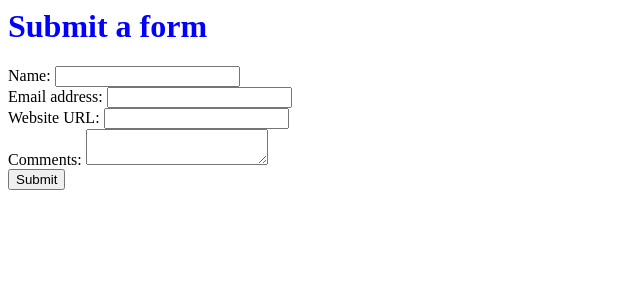
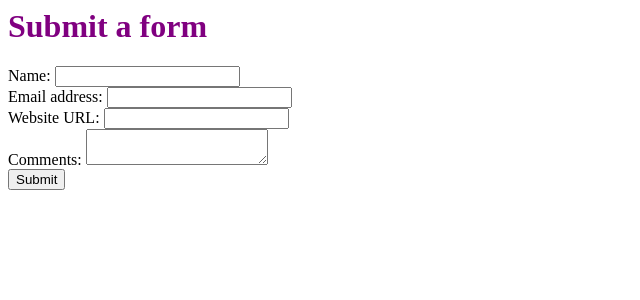
Before and after one commit to grachar/kycdocxs-gh-repo, a Flask app: page /form in a window 1280 px wide. Shown: the top 300 px of the page, without its empty margins (0-640 px from the left). Run offline with Flask 2, Linux system fonts and the light colour scheme.

Commit message:
Change colour back

```diff
--- a/static/style.css
+++ b/static/style.css
@@ -1,4 +1,3 @@
 .pagetitle {
-    color: #0000FF
-;
+    color: #800080;
 }
```
